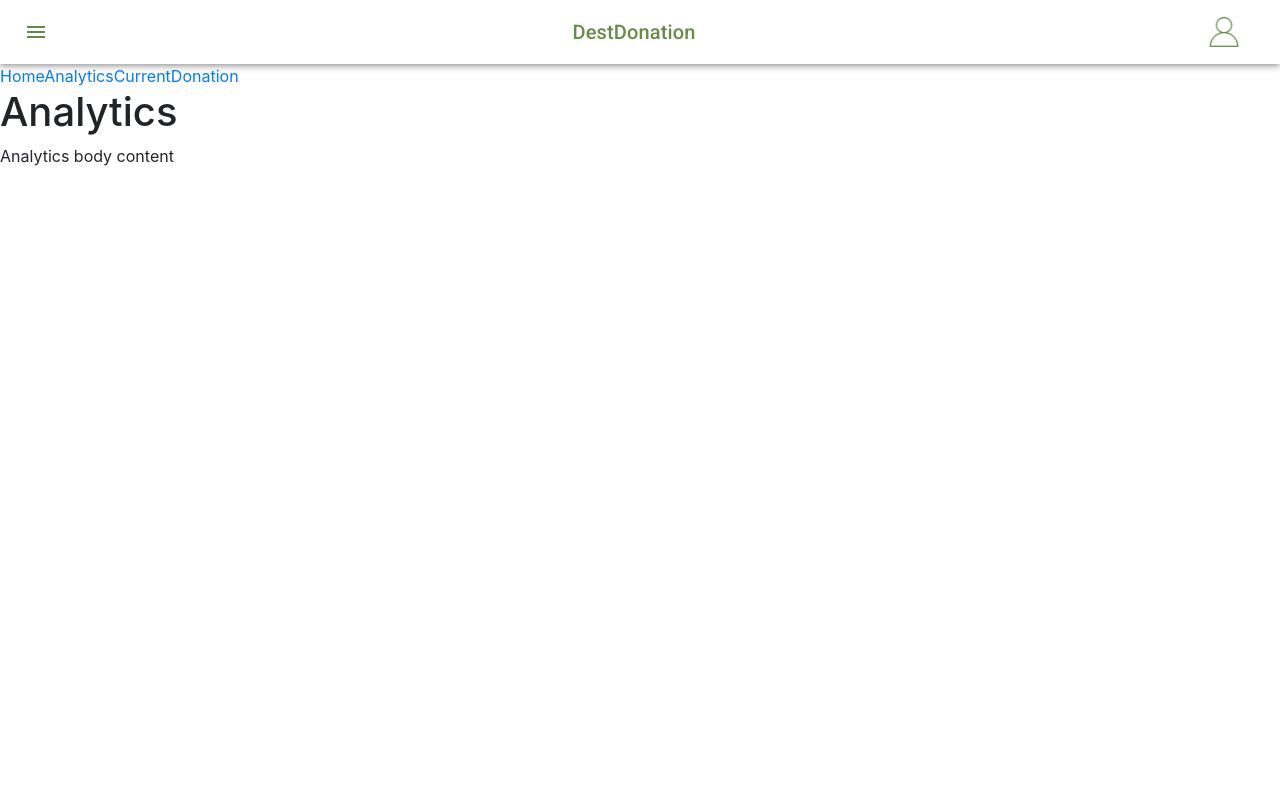
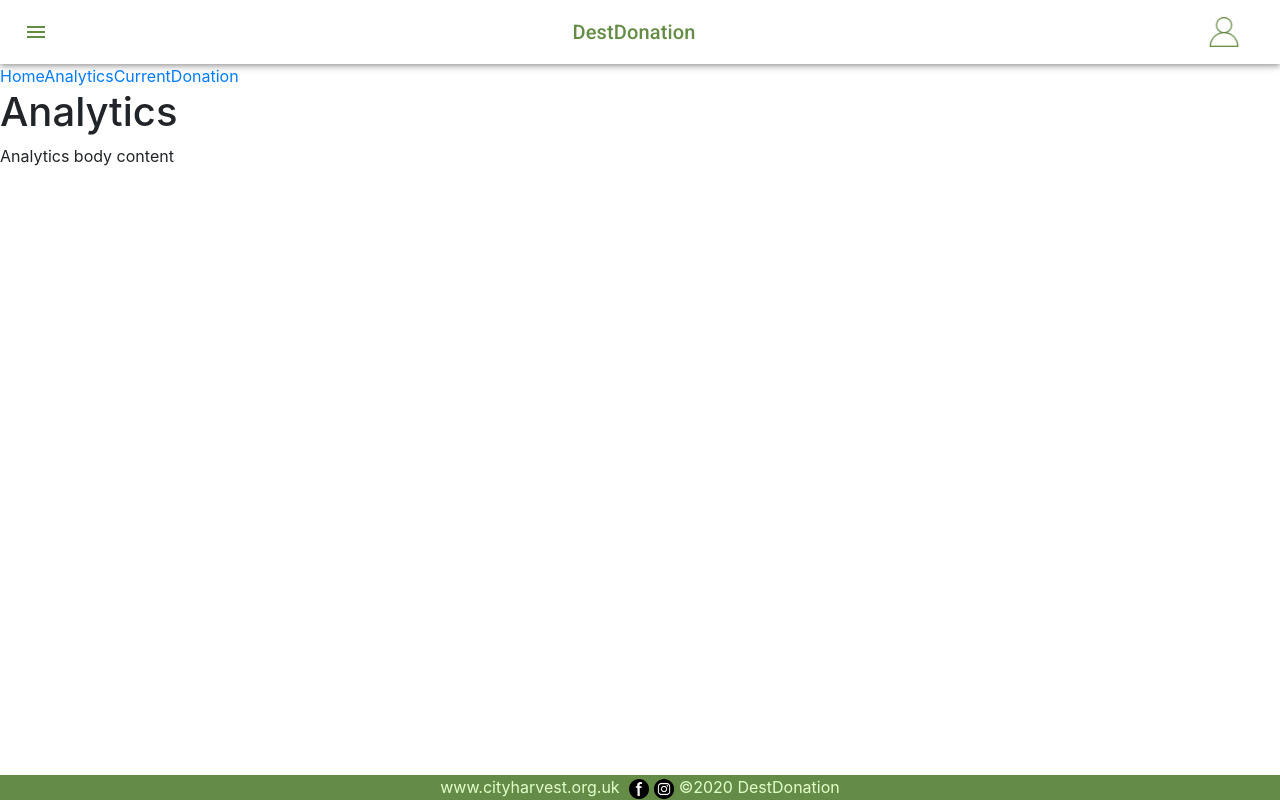
Before and after one commit to Luke-TE/destdonation, a React (Create React App) app in the folder client/: page /Analytics in a window 1280 px wide. Built offline with nearby package versions, Linux system fonts and the light colour scheme.

Commit message:
[mn4018]: Added footer to all pages by modifying App.tsx, App.css and adding related files to the Footer directory in components

```diff
--- /dev/null
+++ b/client/src/components/Footer/Footer.css
@@ -0,0 +1,14 @@
+.main-footer {
+  color: #e1ffcb;
+  background: #658c47;
+  padding-top: 0em;
+  bottom: 0;
+  width: 100%;
+  position: relative;
+}
+
+.rows {
+  color: #e1ffcb;
+  align-items: center;
+  text-align: center;
+}
--- /dev/null
+++ b/client/src/components/Footer/Footer.tsx
@@ -0,0 +1,27 @@
+import React, { Component } from "react";
+import "./Footer.css";
+import Facebook from "./facebook_icon.png";
+import Insta from "./insta_icon.png";
+
+const Footer = () => {
+  return (
+    <div className="main-footer">
+      <div className="container">
+        <div className="rows">
+          <a
+            href={"https://www.cityharvest.org.uk/"}
+            target="_blank"
+            rel="noopener noreferrer"
+            style={{ color: "#E1FFCB" }}
+          >
+            www.cityharvest.org.uk &nbsp;
+          </a>
+          <img src={Facebook} width={20}></img>
+          <img src={Insta} width={30}></img>
+          &copy;{new Date().getFullYear()} DestDonation
+        </div>
+      </div>
+    </div>
+  );
+};
+export default Footer;
--- a/client/src/components/main/App.css
+++ b/client/src/components/main/App.css
@@ -28,6 +28,16 @@
   color: #61dafb;
 }
 
+.page-container {
+  display: flex;
+  flex-direction: column;
+  min-height: 100vh;
+}
+
+.content-wrap {
+  flex: 1;
+}
+
 @keyframes App-logo-spin {
   from {
     transform: rotate(0deg);
--- a/client/src/components/main/App.tsx
+++ b/client/src/components/main/App.tsx
@@ -14,6 +14,8 @@ import CurrentDonation from "../CurrentDonation/CurrentDonation.tsx";
 import Error from "../Error/Error.tsx";
 // @ts-ignore
 import Header from "../Navigation/Header.tsx";
+// @ts-ignore
+import Footer from "../Footer/Footer.tsx";
 
 import "typeface-roboto";
 
@@ -22,6 +24,8 @@ import "bootstrap/dist/css/bootstrap.min.css";
 class App extends Component {
   render() {
     return (
+      <div className="page-container">
+        <div className="content-wrap">
           <BrowserRouter>
             <div>
               <Header></Header>
@@ -34,6 +38,9 @@ class App extends Component {
               </Switch>
             </div>
           </BrowserRouter>
+        </div>
+        <Footer></Footer>
+      </div>
     );
   }
 }
```
Also changed, not shown: client/src/components/Footer/facebook_icon.png (added), client/src/components/Footer/insta_icon.png (added). Lines whose indentation alone changed are shown as unchanged.
